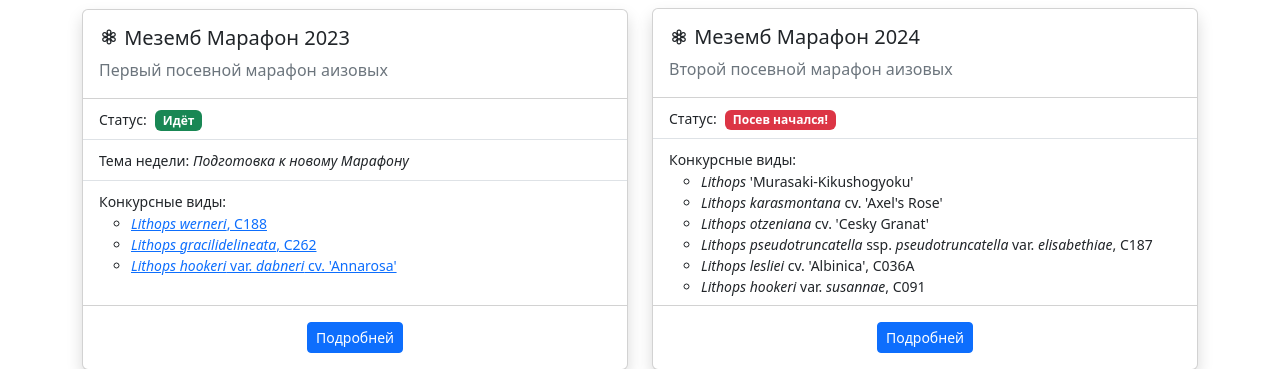
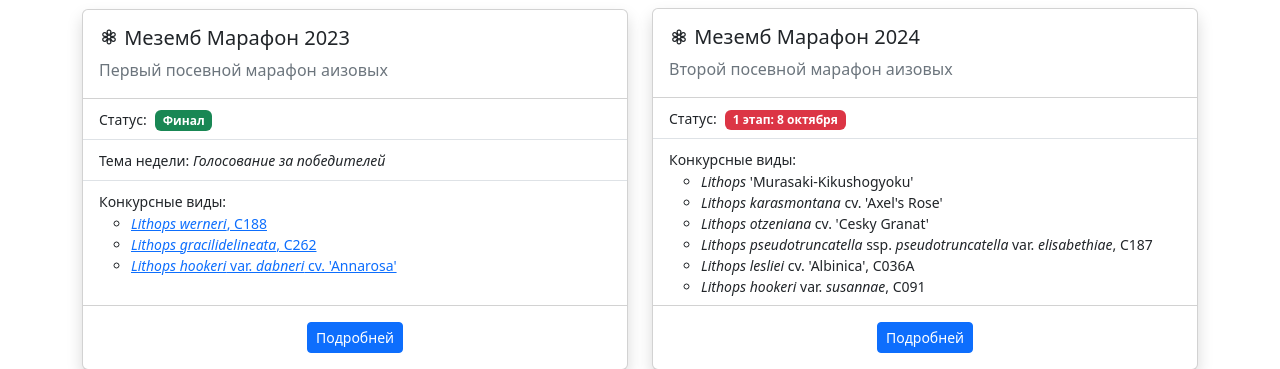
Before and after one commit to Square-Pot/lithops-life, a Django app: page /marathon/ in a window 1280 px wide. Shown: the part 136-505 px from the top of the page. Run offline with Django 4.2, Linux system fonts and the light colour scheme; parts of the project's set-up code (start-up, migrations or seed data) failed here and were passed over.

Commit message:
upd: index

```diff
--- a/app/marathon/templates/marathon/index.html
+++ b/app/marathon/templates/marathon/index.html
@@ -20,8 +20,8 @@
             <p class="card-text text-secondary">Первый посевной марафон аизовых</p>
           </div>
           <ul class="list-group list-group-flush">
-            <li class="list-group-item"><small>Статус:</small>&nbsp; <span class="badge text-bg-success">Идёт</span></li>
-            <li class="list-group-item"><small>Тема недели: <em>Подготовка к новому Марафону</em></small></li>
+            <li class="list-group-item"><small>Статус:</small>&nbsp; <span class="badge text-bg-success">Финал</span></li>
+            <li class="list-group-item"><small>Тема недели: <em>Голосование за победителей</em></small></li>
             <li class="list-group-item"><small>
               Конкурсные виды:
               <ul>
@@ -45,7 +45,7 @@
             <p class="card-text text-secondary">Второй посевной марафон аизовых</p>
           </div>
           <ul class="list-group list-group-flush">
-            <li class="list-group-item"><small>Статус:</small>&nbsp; <span class="badge text-bg-danger">Посев начался!</span></li>
+            <li class="list-group-item"><small>Статус:</small>&nbsp; <span class="badge text-bg-danger">1 этап: 8 октября</span></li>
             <li class="list-group-item">
               <small>
               Конкурсные виды:
```
